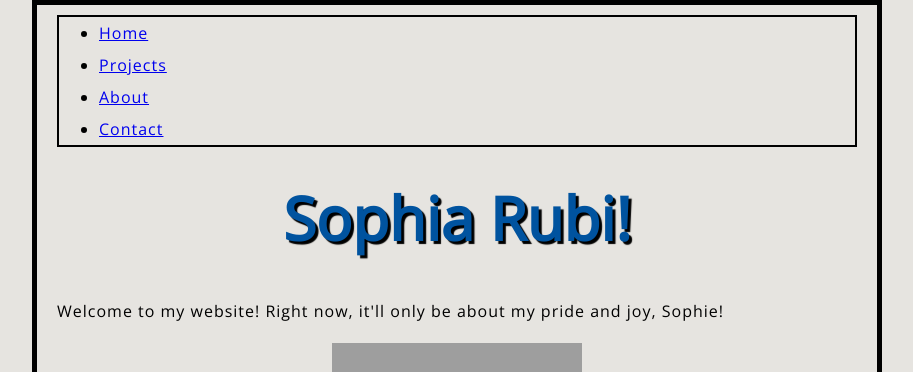
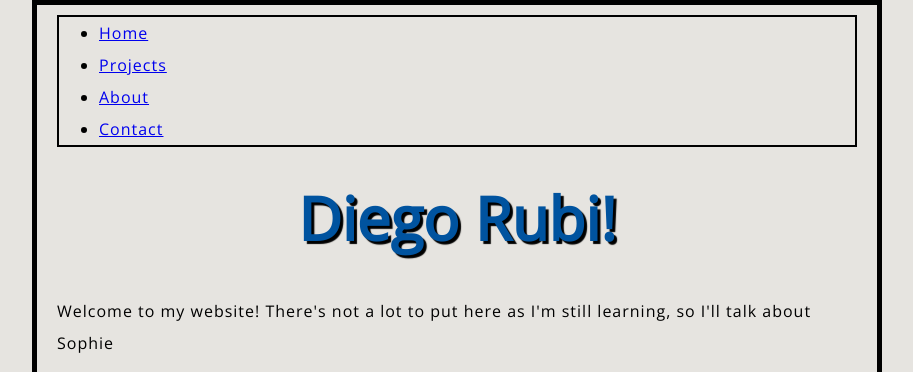
Before and after one commit to ucdiegorubi/diegocrubi.github.io, a plain HTML site: page index.html in a window 1280 px wide. Shown: the top 372 px of the page, without its empty margins (183-1096 px from the left). Drawn offline with nearby package versions, Linux system fonts and the light colour scheme; grey boxes are pictures that could not be loaded.

Commit message:
updating index text

```diff
--- a/index.html
+++ b/index.html
@@ -25,9 +25,9 @@
 
             </ul>
         </nav>
-        <h1>Sophia Rubi! </h1>
+        <h1>Diego Rubi! </h1>
 
-    <p>Welcome to my website! Right now, it'll only be about my pride and joy, Sophie!</p>
+    <p>Welcome to my website! There's not a lot to put here as I'm still learning, so I'll talk about Sophie</p>
 
     <img src='images/sophie-curled-up.jpg' alt='Dachshund' style='width:250px;height:250px;'>
 
```
